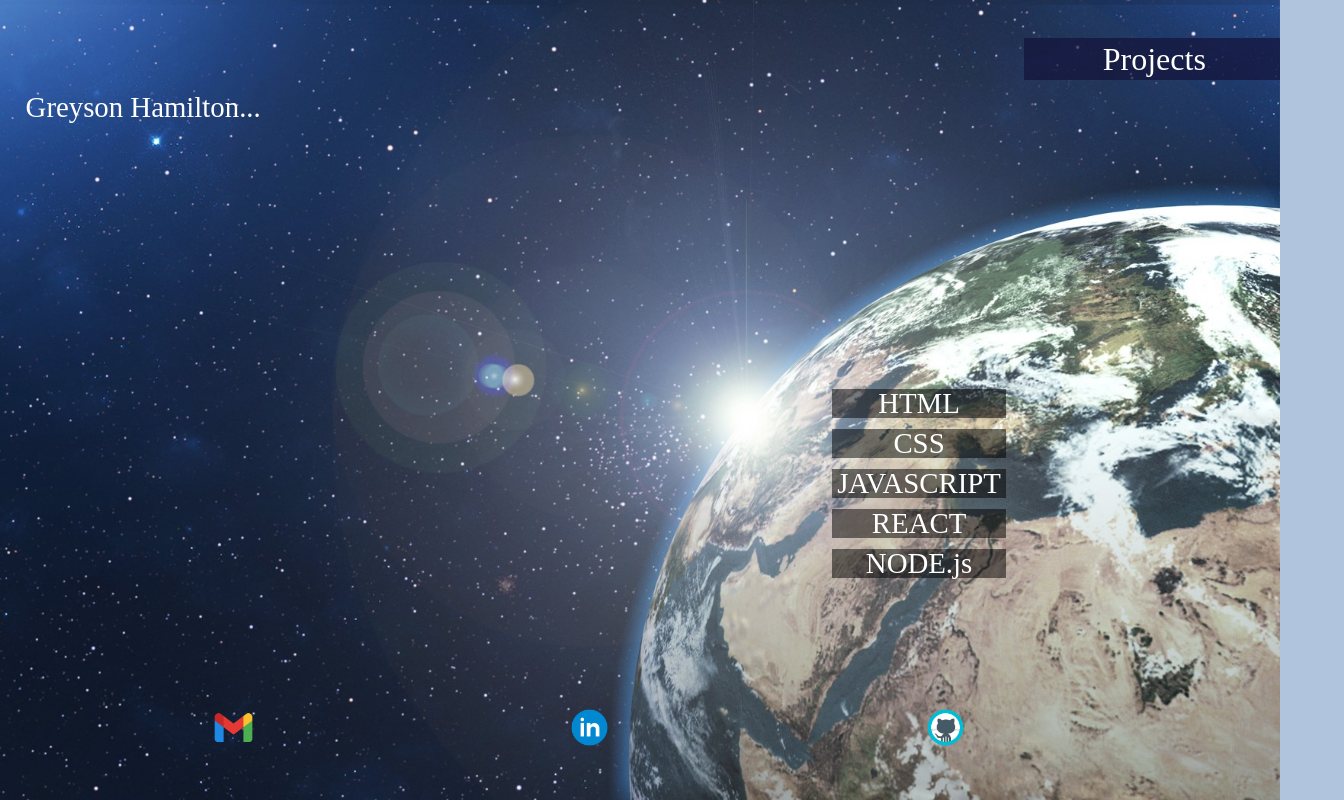
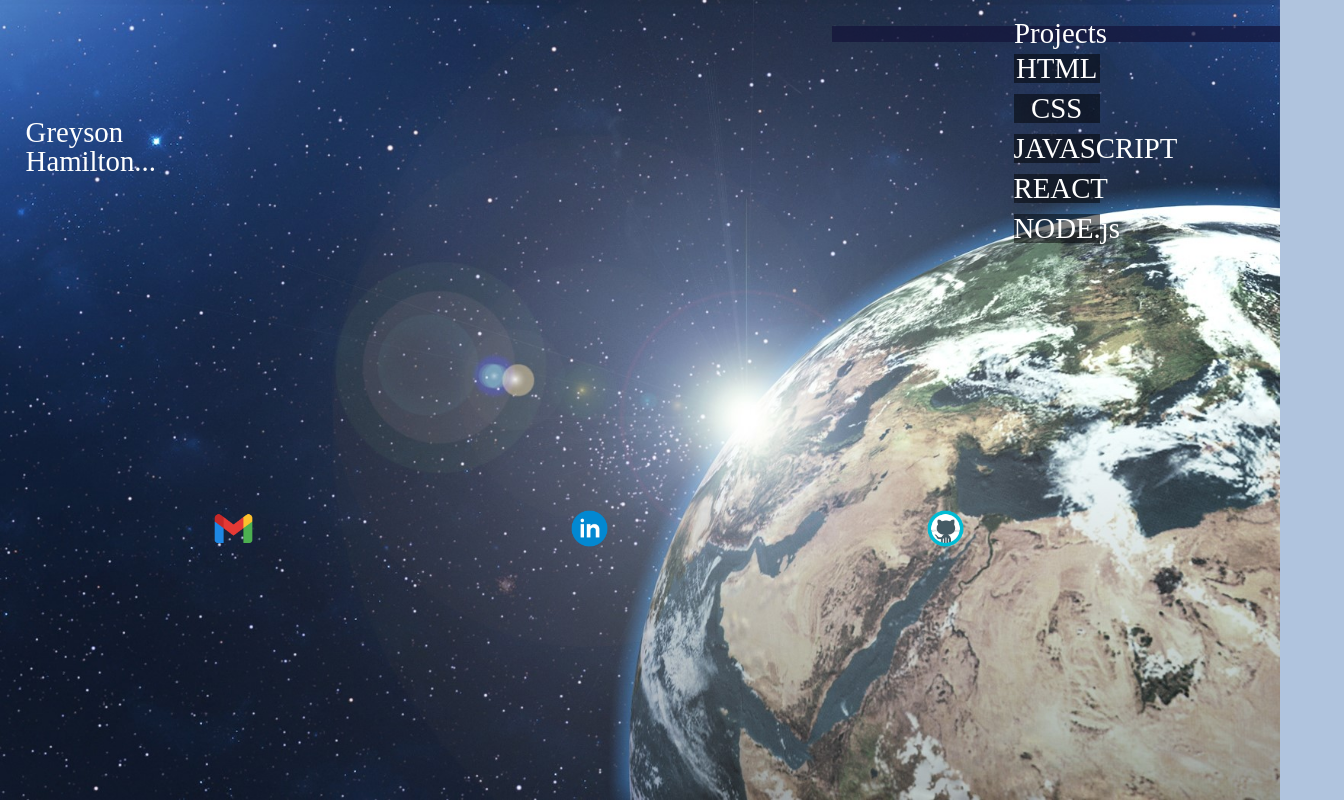
Before and after one commit to greysonhamilton/Styledfolio, a React (Create React App) app: page / in a window 1280 px wide. Shown: the whole page, 1344 px wide, since content can reach past the window. Built offline with nearby package versions, Linux system fonts and the light colour scheme.

Commit message:
media styles

```diff
--- a/src/Assets/Styled.js
+++ b/src/Assets/Styled.js
@@ -29,7 +29,7 @@ export const Div=styled.div `
 export const Main=styled.div `
 
     display: flex;
-    flex-direction: column;
+    width: 100%;
     font-size: 1.8rem;
 
 `;
@@ -76,17 +76,19 @@ export const About=styled.div `
 
     display: flex;
     flex-direction: column;
-    margin: 0 2% 0;
+    margin: 5% 2%;
     color: white;
-    height: 37vh;
+    height: 40vh;
 
 `;
 
 export const Ul=styled.ul `
 
     display: flex;
-    width: 46%;
-    margin: 5% 0.5%;
+    width: 50%;
+    font-size: 1.4rem;
+    background-color: rgba(0,0,0,0.7);
+    margin: 8% 0.5%;
     position: absolute;
 
 `;
--- a/src/Components/Header.js
+++ b/src/Components/Header.js
@@ -5,12 +5,10 @@ const Heading = styled.div`
 
     display: flex;
     flex-direction: column;
-    font-size: 2rem;
-    width: 18%;
+    font-size: 1.8rem;
     background-color: rgb(19, 19, 57,0.7);
     justify-content: center;
-    margin: 3% 0 1% 80%;
-    padding: 1%;
+    margin: 2% 0 1% 65%;
     height: 2vh;
 
 `;
```
